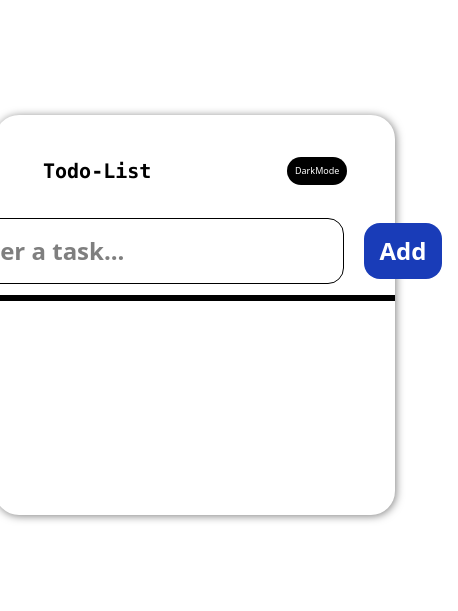
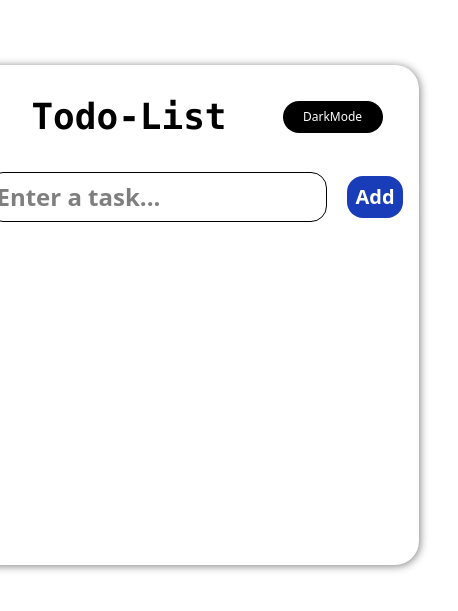
Before and after one commit to Udaybandari/todoapp-, a React (Vite) app: page / in a window 390 px wide. Shown: the part 107-718 px from the top of the page, 458 px wide, since content can reach past the window. Built offline with nearby package versions, Linux system fonts and the light colour scheme.

Commit message:
completed todo app

```diff
--- a/src/App.jsx
+++ b/src/App.jsx
@@ -26,9 +26,9 @@ const App = () => {
 
   return (
    <section className="flex items-center justify-center dark:bg-black h-screen ">
-     <div className="w-[600px]  mt-8   max-lg:w-[500px] max-lg:m-18 max-md:w-[400px]  max-md:h-[400px] h-[600px]  shadow-custom rounded-3xl dark:bg-gray-950 dark:text-white dark:shadow-custom  " >
+     <div className="w-[600px]  mt-8   max-lg:w-[500px] max-lg:m-18 max-md:w-[500px]  max-md:h-[500px] h-[600px]  shadow-custom rounded-3xl dark:bg-gray-950 dark:text-white dark:shadow-custom   " >
    <Header theme={theme} setTheme={setTheme} />
-   <TodoForm tasks={tasks} setTasks={setTasks}/>
+   <TodoForm tasks={tasks} setTasks={setTasks} />
    <TodoItem tasks={tasks} setTasks={setTasks}/>
     </div>
    </section>
--- a/src/Components/Header.jsx
+++ b/src/Components/Header.jsx
@@ -3,9 +3,9 @@ import React, { useState } from "react";
 const Header = ({theme,setTheme}) => {
 
   return (
-    <header className="  relative flex justify-center w-full h-30 mt-5  items-center max-md:flex-col max-md:h-18 ">
-        <h1 className=" absolute left-12  hover:text-amber-800 text-5xl max-md:text-xl font-mono font-semibold ">Todo-List</h1>
-        <button className="dark:bg-white absolute right-12 max-md:text-[9px] dark:text-black  max-md:w-15 p-3 max-md:p-2 text-2xl rounded-full max-lg:text-[14px] md:font-semibold bg-black text-white px-7"
+    <header className=" relative flex justify-center w-full h-30 mt-4 ml-3  items-center max-md:flex-col max-md:h-18 ">
+        <h1 className=" absolute  left-12  hover:text-amber-800 text-5xl max-md:text-4xl font-mono font-semibold ">Todo-List</h1>
+        <button className="dark:bg-white absolute right-12 cursor-pointer max-md:text-[12px] dark:text-black  max-md:w-25 p-3 max-md:p-2 text-2xl rounded-full max-lg:text-[20px] md:font-semibold bg-black text-white px-7"
         onClick={()=>setTheme(theme=="dark"?"light":"dark")}
         >{theme=="dark"?"LightMode":"DarkMode"}</button>
     </header>
--- a/src/Components/TodoForm.jsx
+++ b/src/Components/TodoForm.jsx
@@ -11,15 +11,15 @@ const TodoForm = ({tasks,setTasks}) => {
   console.log(tasks);
   return (
     <div className="flex relative  items-center  justify-center h-22  ">
-      <div className="flex items-center justify-center p-4 gap-5  text-2xl">
-        <input className="border-1 ml-0  py-4 px-3 font-semibold font-sans w-99 rounded-2xl focus:outline-none"
+      <div className="flex items-center justify-center p-4 gap-5  text-2xl overflow-scroll">
+        <input className="border-1 ml-0  max-md:py-2 max-md:px-2 max-md:w-85 py-4 px-3 font-semibold font-sans w-99 rounded-2xl focus:outline-none "
         type="text"
         value={value}
         onChange={(e)=>setValue(e.target.value)}
         placeholder="Enter a task... "
         />
 
-           <button className="text-2xl font-semibold px-4 bg-blue-800 py-3 rounded-2xl text-white" onClick={()=>{setTasks((prev)=>[...prev,newtask]),setValue("")}}>Add</button>
+           <button className="text-2xl max-md:text-[20px] max-md:p-2 font-semibold px-4 bg-blue-800 py-3 rounded-2xl text-white cursor-pointer" onClick={()=>{setTasks((prev)=>[...prev,newtask]),setValue("")}}>Add</button>
     </div>
 
     </div>
--- a/src/Components/TodoItem.jsx
+++ b/src/Components/TodoItem.jsx
@@ -16,23 +16,24 @@ const TodoItem = ({tasks,setTasks}) => {
 
 
   return (
-    <div className=" flex flex-col gap-3 justify-center items-center  border-3 ">
+  <section className="  overflow-scroll h-92 max-md:h-66">
+      <div className=" flex flex-col gap-3 justify-center mx-9 mt-8  items-center   ">
    {tasks.map((task)=>(
-    <div key={task.id} className="flex ">
-  <button onClick={() => handletoggle(task.id)} className="cursor-pointer">
+    <div key={task.id} className="flex  w-full p-3 gap-4 relative shadow-custom rounded-2xl  overflow-hidden ">
+  <button onClick={() => handletoggle(task.id)} className="cursor-pointer text-4xl">
   {task.completed ? <IoMdCheckmarkCircle /> : <MdOutlineRadioButtonUnchecked />}
 
 </button>
 
-       <h1 className="text-4xl border-2 "> {task.text}</h1>
+       <h1 className="text-4xl max-md:text-2xl  max-lg:text-2xl"> {task.text}</h1>
        <button  onClick={()=>setTasks(prev => prev.filter(t => t.id !==task.id))}>
-
-       <RxCross2 className="text-4xl text-red-500 font-bold"  />
+       <RxCross2 className="text-4xl  max-md:text-2xl  max-md:right-4 max-md:top-5 absolute right-0 top-3 text-red-500 font-bold  cursor-pointer "  />
        </button>
         </div>
    ))}
 
     </div>
+  </section>
   )
 };
 
```
